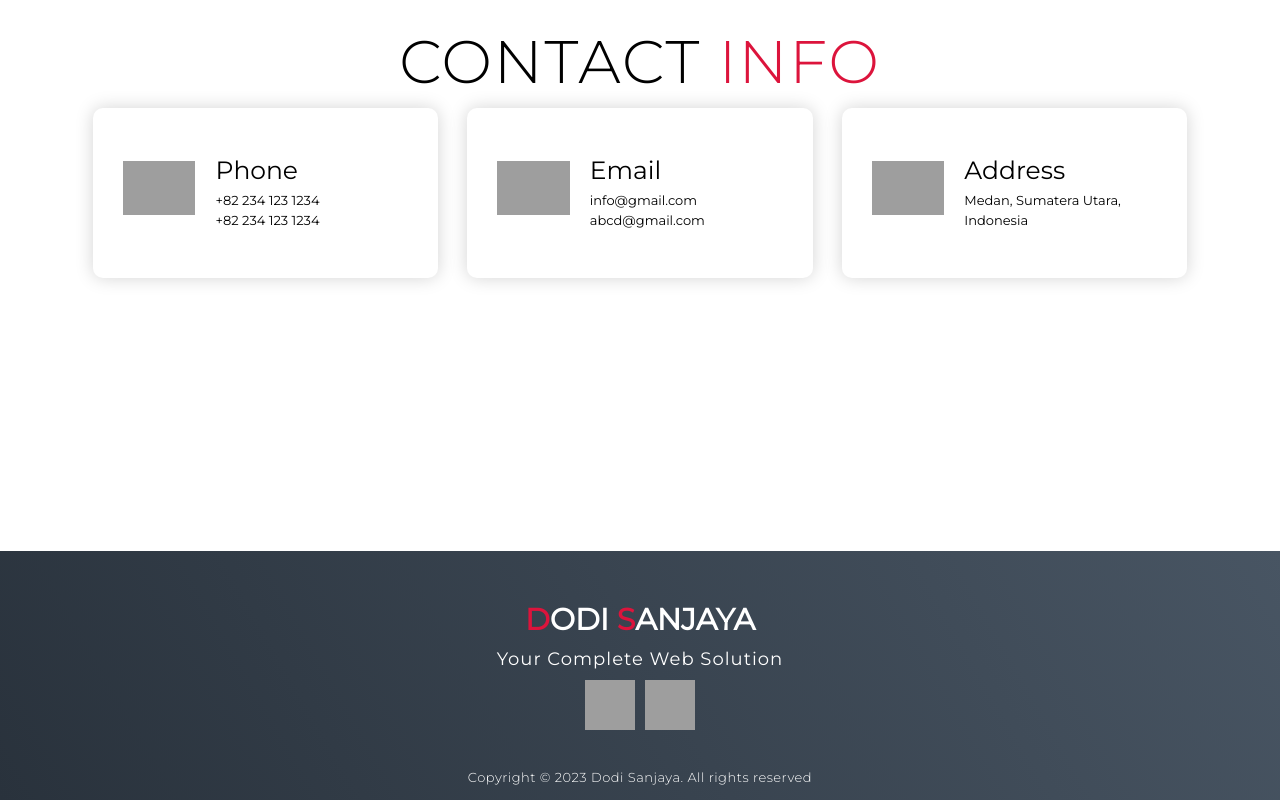
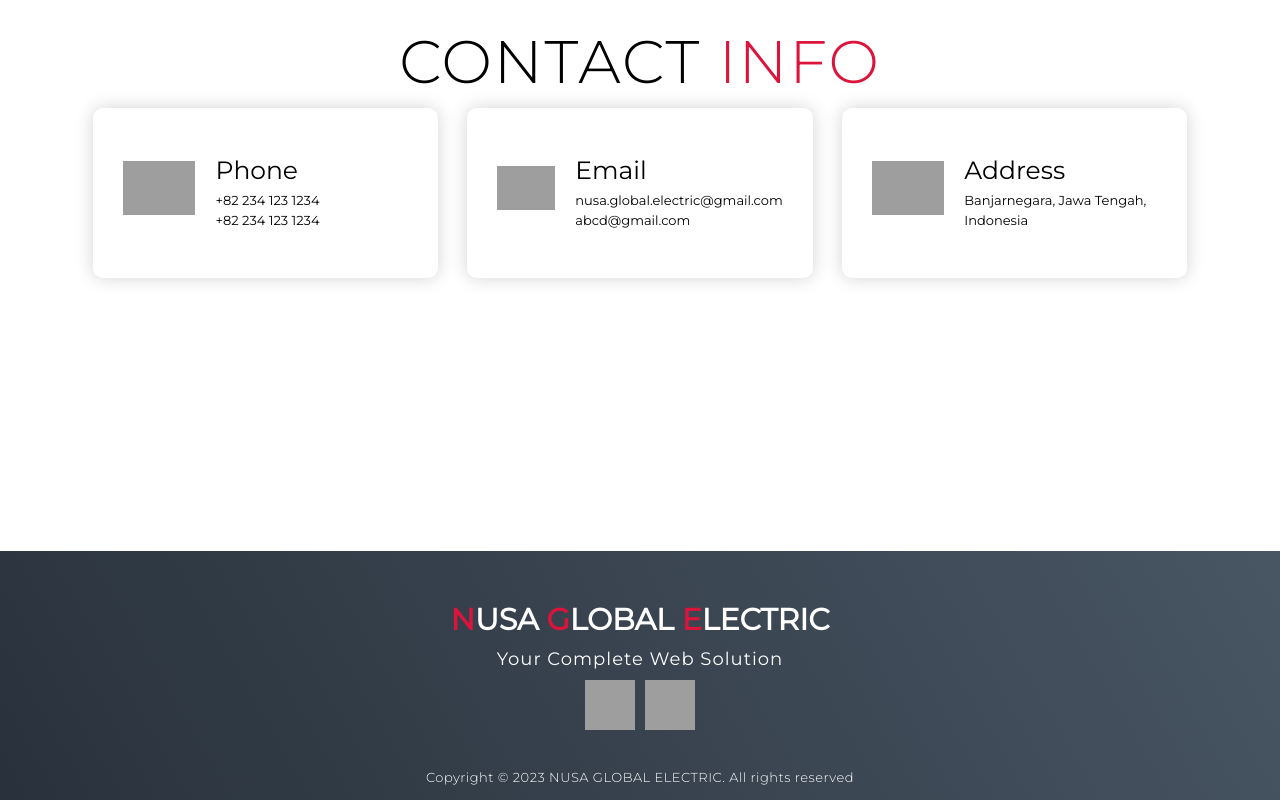
Before and after one commit to Danu1688/dstbtv.github.io, a plain HTML site: page index.html in a window 1280 px wide. Shown: the part 4992-5792 px from the top of the page. Drawn offline with Linux system fonts and the light colour scheme; grey boxes are pictures that could not be loaded.

Commit message:
Update index.html

```diff
--- a/index.html
+++ b/index.html
@@ -201,7 +201,7 @@
           <div class="icon"><img src="https://img.icons8.com/bubbles/100/000000/new-post.png" /></div>
           <div class="contact-info">
             <h1>Email</h1>
-            <h2>info@gmail.com</h2>
+            <h2>nusa.global.electric@gmail.com</h2>
             <h2>abcd@gmail.com</h2>
           </div>
         </div>
@@ -209,7 +209,7 @@
           <div class="icon"><img src="https://img.icons8.com/bubbles/100/000000/map-marker.png" /></div>
           <div class="contact-info">
             <h1>Address</h1>
-            <h2>Medan, Sumatera Utara, Indonesia</h2>
+            <h2>Banjarnegara, Jawa Tengah, Indonesia</h2>
           </div>
         </div>
       </div>
@@ -221,7 +221,7 @@
   <section id="footer">
     <div class="footer container">
       <div class="brand">
-        <h1><span>D</span>odi <span>S</span>anjaya</h1>
+        <h1><span>N</span>USA <span>G</span>LOBAL <span>E</span>LECTRIC</h>
       </div>
       <h2>Your Complete Web Solution</h2>
       <div class="social-icon">
@@ -232,7 +232,7 @@
           <a href="#"><img src="https://img.icons8.com/bubbles/100/000000/instagram-new.png" /></a>
         </div>
       </div>
-      <p>Copyright © 2023 Dodi Sanjaya. All rights reserved</p>
+      <p>Copyright © 2023 NUSA GLOBAL ELECTRIC. All rights reserved</p>
     </div>
   </section>
   <!-- End Footer -->
```
